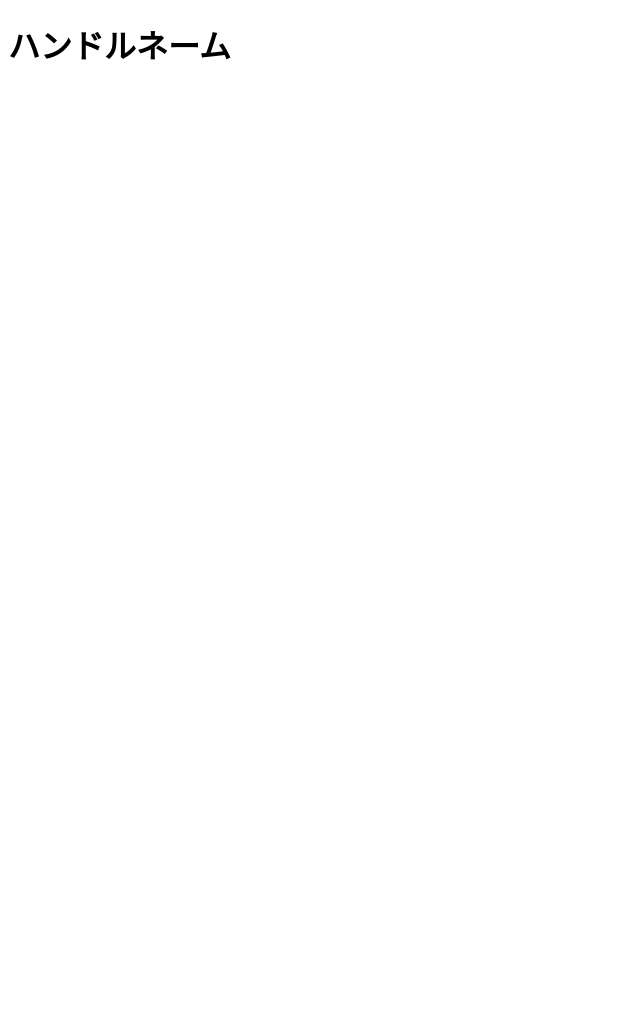
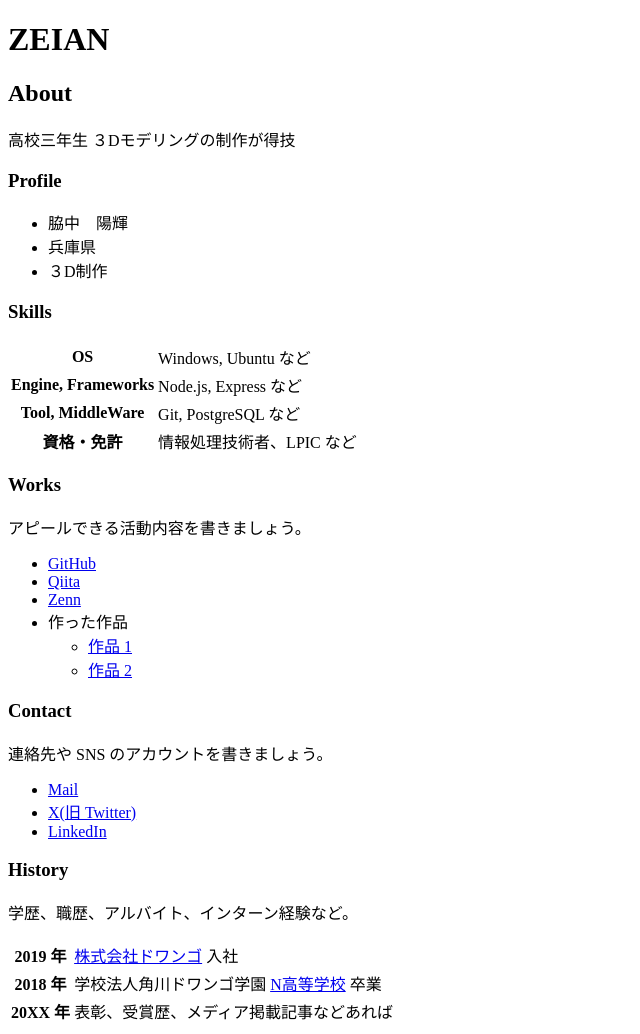
Before and after one commit to ZEIAN666/ZEIAN.github.io, a plain HTML site: page index.html in a window 1280 px wide. Shown: the whole page, without its empty margins (0-640 px from the left). Before the commit the page ends 800 px from the top, so only its background shows below. Drawn offline with Linux system fonts and the light colour scheme.

Commit message:
中身を拡充

```diff
--- a/index.html
+++ b/index.html
@@ -3,9 +3,82 @@
   <head>
     <meta charset="utf-8">
     <meta name="viewport" content="width=device-width, initial-scale=1">
-    <title>ハンドルネームのポートフォリオ</title>
+    <title>ポートフォリオ</title>
   </head>
   <body>
-    <h1>ハンドルネーム</h1>
+    <h1>ZEIAN</h1>
+
+    <h2>About</h2>
+    <p>
+      高校三年生
+      ３Dモデリングの制作が得技
+    </p>
+
+    <h3>Profile</h3>
+    <ul>
+      <li>脇中　陽輝</li>
+      <li>兵庫県</li>
+      <li>３D制作</li>
+    </ul>
+
+    <h3>Skills</h3>
+    <table>
+      <tr>
+        <th>OS</th>
+        <td>Windows, Ubuntu など</td>
+      </tr>
+      <tr>
+        <th>Engine, Frameworks</th>
+        <td>Node.js, Express など</td>
+      </tr>
+      <tr>
+        <th>Tool, MiddleWare</th>
+        <td>Git, PostgreSQL など</td>
+      </tr>
+      <tr>
+        <th>資格・免許</th>
+        <td>情報処理技術者、LPIC など</td>
+      </tr>
+    </table>
+
+    <h3>Works</h3>
+    <p>アピールできる活動内容を書きましょう。</p>
+    <ul>
+      <li><a href="https://github.com/">GitHub</a></li>
+      <li><a href="https://qiita.com/">Qiita</a></li>
+      <li><a href="https://zenn.dev/">Zenn</a></li>
+      <li>
+        作った作品
+        <ul>
+          <li><a href="https://example.com/">作品 1</a></li>
+          <li><a href="https://example.com/">作品 2</a></li>
+        </ul>
+      </li>
+    </ul>
+
+    <h3>Contact</h3>
+    <p>連絡先や SNS のアカウントを書きましょう。</p>
+    <ul>
+      <li><a href="mailto:name@example.com">Mail</a></li>
+      <li><a href="https://twitter.com/n_yobikou">X(旧 Twitter)</a></li>
+      <li><a href="https://www.linkedin.com/">LinkedIn</a></li>
+    </ul>
+
+    <h3>History</h3>
+    <p>学歴、職歴、アルバイト、インターン経験など。</p>
+    <table>
+      <tr>
+        <th>2019 年</th>
+        <td><a href="https://dwango.co.jp/">株式会社ドワンゴ</a> 入社</td>
+      </tr>
+      <tr>
+        <th>2018 年</th>
+        <td>学校法人角川ドワンゴ学園 <a href="https://nnn.ed.jp/">N高等学校</a> 卒業</td>
+      </tr>
+      <tr>
+        <th>20XX 年</th>
+        <td>表彰、受賞歴、メディア掲載記事などあれば</td>
+      </tr>
+    </table>
   </body>
 </html>
```
